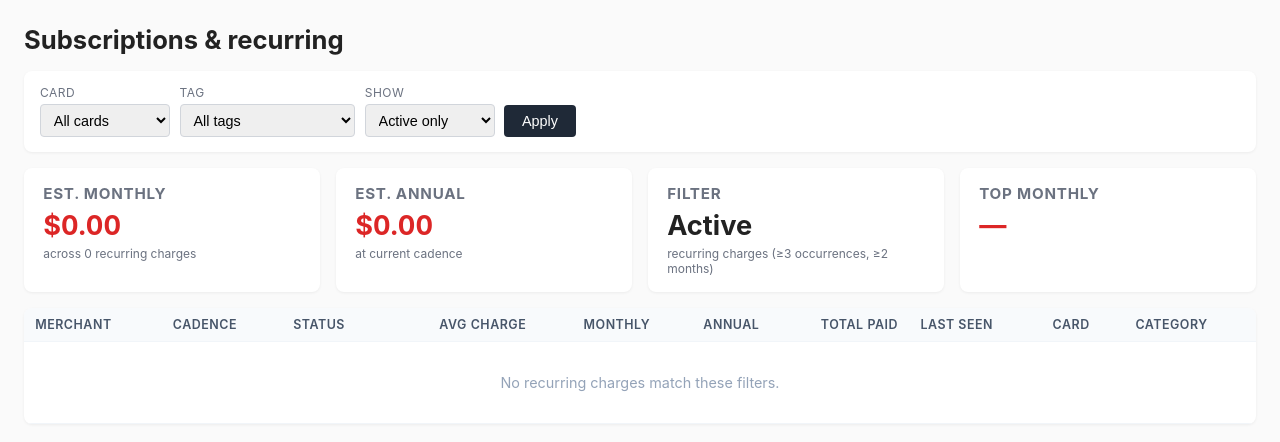
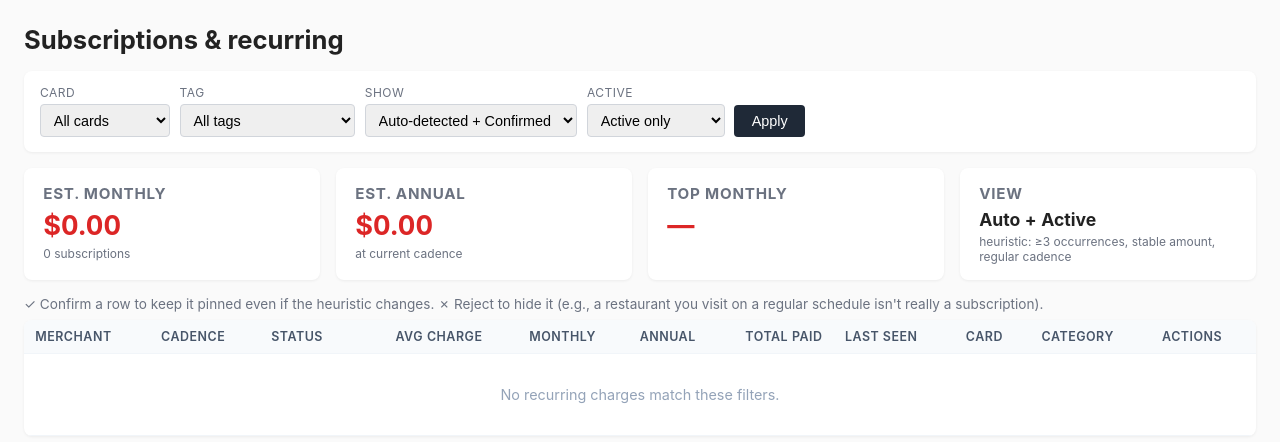
Before and after one commit to JohnDSmall/codex, a Flask app: page /subscriptions in a window 1280 px wide. Shown: the part 45-487 px from the top of the page. Run offline with Flask 3, Linux system fonts and the light colour scheme; data comes from the database, SQL or seed files in the repository; data that the repository does not hold is empty.

Commit message:
Merchant normalization + manual confirm/reject for subscriptions
normalize_merchant() (replacing the more naive clean_merchant) strips:
  - Card-network prefixes: AplPay, DD *, TST*, MTA*, NVN* TRP, SQ *, PAYPAL *
  - Trailing state code with whitespace: " CA", " NY", etc.
  - Trailing state code stuck to a .com/.net/.io URL: ".COMCA" -> ".COM"
  - Trailing phone numbers: " 877-778-1161"
Conservative on purpose: does NOT try to identify city names mid-string,
because state codes (NY, CA, IL) appear inside legitimate merchant names
("NYCT PAYGO NEW YORK NY" -> "NYCT PAYGO NEW YORK", not "" or "NY").
Backfilled merchant column on 1,511 of 1,594 existing expense rows.

New merchant_subscriptions table (merchant PK, status, notes) lets the
user pin a merchant as 'confirmed' or 'rejected'. /subscriptions:
  - show=auto (default): heuristic-detected + confirmed; rejected hidden
  - show=rejected: only rejected (for review / undo)
  - show=all: everything
Confirmed merchants always render even if the heuristic stops catching
them (e.g., after price changes). Rejected disappear from the default view
so restaurants the user visits on a regular schedule don't pollute things.

POST /subscriptions/<merchant>/confirm | /reject | /clear endpoints back
the inline buttons in the table.

Post-normalization tallies: 10 active subscriptions ≈ $217.33/mo,
25 total recurring (active + lapsed) at $566.95/mo.

Co-Authored-By: Claude Opus 4.7 (1M context) <noreply@anthropic.com>

```diff
--- a/financials/app.py
+++ b/financials/app.py
@@ -249,9 +249,14 @@ def subscriptions():
         f["from_date"] = None
         f["to_date"] = None
     active_only = request.args.get("active", "1") != "0"
+    show = request.args.get("show", "auto")  # auto | rejected | all
 
     conn = get_conn()
     where, params = _where_clause(f, "e")
+
+    # User overrides: confirmed merchants always show up; rejected hide by default.
+    overrides = {r["merchant"]: r["status"] for r in
+                 conn.execute("SELECT merchant, status FROM merchant_subscriptions")}
 
     # Group: prefer normalized merchant, fall back to description. Require
     # at least 3 occurrences across at least 2 distinct months to qualify.
@@ -279,18 +284,40 @@ def subscriptions():
     subs = []
     total_monthly = 0.0
     for r in rows:
+        merchant = r["merchant"]
+        status = overrides.get(merchant)  # 'confirmed' | 'rejected' | None
         amounts = [float(a) for a in r["amounts"].split(",")]
         cadence, factor = _classify_subscription(r["dates"].split(","), amounts)
-        if cadence is None:
-            continue
+
+        # Visibility rules:
+        #   show='auto'     -> auto-detected + confirmed, hide rejected
+        #   show='rejected' -> only rejected (for review)
+        #   show='all'      -> everything we have data for
+        if show == "rejected":
+            if status != "rejected":
+                continue
+            # Force-display rejected even without cadence (estimate as monthly).
+            if cadence is None:
+                cadence, factor = "Variable", 0.0
+        elif show == "all":
+            if cadence is None and status is None:
+                continue
+        else:  # auto
+            if status == "rejected":
+                continue
+            if cadence is None and status != "confirmed":
+                continue
+            if cadence is None:
+                cadence, factor = "Variable", 0.0
+
         last_iso = r["last_date"]
         active = _is_active(cadence, last_iso)
-        if active_only and not active:
+        if active_only and not active and status != "confirmed":
             continue
         monthly_cost = (r["avg_amount"] or 0) * factor
         total_monthly += monthly_cost
         subs.append({
-            "merchant": r["merchant"],
+            "merchant": merchant,
             "n": r["n"],
             "cadence": cadence,
             "avg_amount": r["avg_amount"],
@@ -300,6 +327,7 @@ def subscriptions():
             "first_date": r["first_date"],
             "last_date": r["last_date"],
             "active": active,
+            "status": status,
             "categories": r["cat_names"] or "",
             "cards": r["card_names"] or "",
         })
@@ -314,10 +342,33 @@ def subscriptions():
         total_monthly=total_monthly,
         total_annual=total_monthly * 12,
         active_only=active_only,
+        show=show,
         filters=f,
         cards=cards,
         tags=_tags(),
     )
+
+
+@app.route("/subscriptions/<path:merchant>/<action>", methods=["POST"])
+def subscription_action(merchant, action):
+    """Mark a merchant as confirmed/rejected as a subscription, or clear."""
+    if action not in ("confirm", "reject", "clear"):
+        abort(400)
+    conn = get_conn()
+    if action == "clear":
+        conn.execute("DELETE FROM merchant_subscriptions WHERE merchant=?", (merchant,))
+    else:
+        status = "confirmed" if action == "confirm" else "rejected"
+        conn.execute(
+            """INSERT INTO merchant_subscriptions (merchant, status)
+               VALUES (?, ?)
+               ON CONFLICT(merchant) DO UPDATE SET status=excluded.status,
+                                                   updated_at=CURRENT_TIMESTAMP""",
+            (merchant, status),
+        )
+    conn.commit()
+    conn.close()
+    return redirect(request.referrer or url_for("subscriptions"))
 
 
 @app.route("/spending")
--- a/financials/db.py
+++ b/financials/db.py
@@ -60,6 +60,13 @@ CREATE TABLE IF NOT EXISTS hours (
     project TEXT,
     description TEXT,
     tag_id INTEGER REFERENCES tags(id)
+);
+
+CREATE TABLE IF NOT EXISTS merchant_subscriptions (
+    merchant TEXT PRIMARY KEY,
+    status TEXT NOT NULL CHECK (status IN ('confirmed', 'rejected')),
+    notes TEXT,
+    updated_at TEXT DEFAULT CURRENT_TIMESTAMP
 );
 
 """
--- a/financials/static/style.css
+++ b/financials/static/style.css
@@ -309,5 +309,21 @@ section { margin-bottom: 1.5rem; }
 }
 .badge.active { background: #d1fae5; color: #065f46; }
 .badge.inactive { background: #fee2e2; color: #991b1b; }
+.badge.confirmed { background: #dbeafe; color: #1e40af; }
+.badge.rejected { background: #f3f4f6; color: #6b7280; }
 tr.inactive td { color: #94a3b8; }
 tr.inactive td:first-child strong { color: #64748b; }
+
+.action-cell { white-space: nowrap; }
+.btn-confirm, .btn-reject, .btn-clear {
+  background: transparent;
+  border: 1px solid #d1d5db;
+  border-radius: 4px;
+  cursor: pointer;
+  padding: 0.15rem 0.5rem;
+  font-size: 0.9rem;
+  margin-right: 0.2rem;
+}
+.btn-confirm:hover { background: #dbeafe; border-color: #3b82f6; color: #1e40af; }
+.btn-reject:hover { background: #fee2e2; border-color: #ef4444; color: #991b1b; }
+.btn-clear:hover { background: #f3f4f6; border-color: #6b7280; }
--- a/financials/templates/subscriptions.html
+++ b/financials/templates/subscriptions.html
@@ -21,9 +21,16 @@
     </select>
   </label>
   <label>Show
+    <select name="show">
+      <option value="auto" {% if show == 'auto' %}selected{% endif %}>Auto-detected + Confirmed</option>
+      <option value="rejected" {% if show == 'rejected' %}selected{% endif %}>Rejected (for review)</option>
+      <option value="all" {% if show == 'all' %}selected{% endif %}>All recurring</option>
+    </select>
+  </label>
+  <label>Active
     <select name="active">
       <option value="1" {% if active_only %}selected{% endif %}>Active only</option>
-      <option value="0" {% if not active_only %}selected{% endif %}>All recurring</option>
+      <option value="0" {% if not active_only %}selected{% endif %}>Active + lapsed</option>
     </select>
   </label>
   <button type="submit">Apply</button>
@@ -33,7 +40,7 @@
   <div class="kpi">
     <h3>Est. Monthly</h3>
     <div class="big neg">{{ total_monthly|money }}</div>
-    <div class="sub">across {{ subs|length }} recurring charges</div>
+    <div class="sub">{{ subs|length }} {{ 'subscription' if subs|length == 1 else 'subscriptions' }}</div>
   </div>
   <div class="kpi">
     <h3>Est. Annual</h3>
@@ -41,16 +48,20 @@
     <div class="sub">at current cadence</div>
   </div>
   <div class="kpi">
-    <h3>Filter</h3>
-    <div class="big">{{ 'Active' if active_only else 'All' }}</div>
-    <div class="sub">recurring charges (≥3 occurrences, ≥2 months)</div>
-  </div>
-  <div class="kpi">
     <h3>Top monthly</h3>
     <div class="big neg">{{ subs[0].monthly_cost|money if subs else '—' }}</div>
     <div class="sub">{{ subs[0].merchant if subs else '' }}</div>
   </div>
+  <div class="kpi">
+    <h3>View</h3>
+    <div class="big" style="font-size:1.1rem">{{ 'Auto' if show == 'auto' else ('Rejected' if show == 'rejected' else 'All') }}{% if active_only %} + Active{% endif %}</div>
+    <div class="sub">heuristic: ≥3 occurrences, stable amount, regular cadence</div>
+  </div>
 </section>
+
+<p style="color:#6b7280; font-size:0.85rem; margin: 0 0 0.5rem;">
+  ✓ Confirm a row to keep it pinned even if the heuristic changes. ✗ Reject to hide it (e.g., a restaurant you visit on a regular schedule isn't really a subscription).
+</p>
 
 <table>
   <thead>
@@ -65,6 +76,7 @@
       <th>Last seen</th>
       <th>Card</th>
       <th>Category</th>
+      <th>Actions</th>
     </tr>
   </thead>
   <tbody>
@@ -73,7 +85,9 @@
       <td><strong>{{ s.merchant }}</strong></td>
       <td>{{ s.cadence }}</td>
       <td>
-        {% if s.active %}<span class="badge active">Active</span>
+        {% if s.status == 'confirmed' %}<span class="badge confirmed">✓ Confirmed</span>
+        {% elif s.status == 'rejected' %}<span class="badge rejected">✗ Rejected</span>
+        {% elif s.active %}<span class="badge active">Active</span>
         {% else %}<span class="badge inactive">Lapsed</span>{% endif %}
       </td>
       <td class="right">{{ s.avg_amount|money }}</td>
@@ -83,9 +97,23 @@
       <td>{{ s.last_date }}</td>
       <td>{{ s.cards }}</td>
       <td>{{ s.categories }}</td>
+      <td class="action-cell">
+        {% if s.status %}
+          <form method="post" action="{{ url_for('subscription_action', merchant=s.merchant, action='clear') }}" style="display:inline">
+            <button type="submit" class="btn-clear" title="Clear override">↺</button>
+          </form>
+        {% else %}
+          <form method="post" action="{{ url_for('subscription_action', merchant=s.merchant, action='confirm') }}" style="display:inline">
+            <button type="submit" class="btn-confirm" title="Confirm as subscription">✓</button>
+          </form>
+          <form method="post" action="{{ url_for('subscription_action', merchant=s.merchant, action='reject') }}" style="display:inline">
+            <button type="submit" class="btn-reject" title="Not a subscription">✗</button>
+          </form>
+        {% endif %}
+      </td>
     </tr>
   {% else %}
-    <tr><td colspan="10" style="text-align:center; padding:2rem; color:#94a3b8;">No recurring charges match these filters.</td></tr>
+    <tr><td colspan="11" style="text-align:center; padding:2rem; color:#94a3b8;">No recurring charges match these filters.</td></tr>
   {% endfor %}
   </tbody>
 </table>
```
Also changed, not shown: financials/import_csv.py (+39 -7 lines), financials/migrate_normalize_merchants.py (added, +23 -0 lines).
